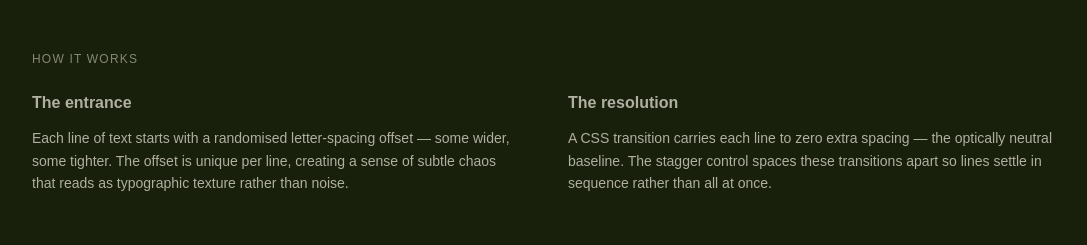
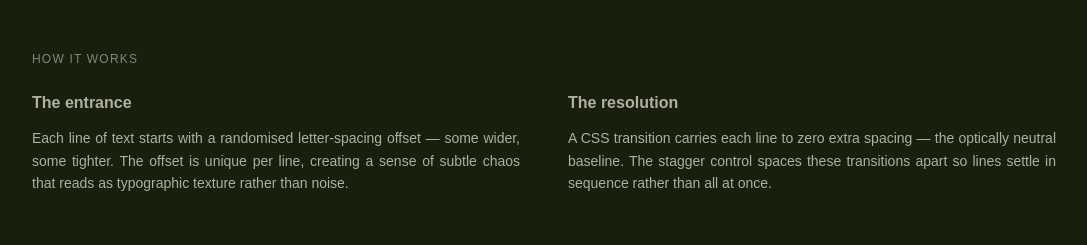
Before and after one commit to Liiift-Studio/Typsettle, a Next.js app in the folder site/: page / in a window 1280 px wide. Shown: the part 1240-1485 px from the top of the page, without its empty margins (96-1183 px from the left). Built offline with nearby package versions, Linux system fonts and the light colour scheme.

Commit message:
Typographic polish: hide scrollbars, balance headings, justify prose

```diff
--- a/site/src/app/globals.css
+++ b/site/src/app/globals.css
@@ -44,6 +44,30 @@
 	/* Prevent browser scroll-anchor algorithm from snapping to 0 when
 	   rag DOM mutations change paragraph heights during gyro/cursor mode */
 	overflow-anchor: none;
+	text-rendering: optimizeLegibility;
+}
+
+/* Hide scrollbars while keeping scroll functionality */
+html {
+	scrollbar-width: none;
+}
+html::-webkit-scrollbar {
+	display: none;
+}
+
+/* Typographic defaults */
+h1, h2, h3 {
+	text-wrap: balance;
+}
+
+p {
+	text-wrap: pretty;
+}
+
+/* Justified prose in explanation sections */
+.prose-grid p:not([class]) {
+	text-align: justify;
+	hyphens: auto;
 }
 
 input[type="range"] {
--- a/site/src/app/page.tsx
+++ b/site/src/app/page.tsx
@@ -40,7 +40,7 @@
 			{/* Explanation */}
 			<section className="w-full max-w-2xl lg:max-w-5xl flex flex-col gap-6">
 				<p className="text-xs uppercase tracking-widest opacity-50">How it works</p>
-				<div className="grid grid-cols-1 sm:grid-cols-2 gap-12 text-sm leading-relaxed opacity-70">
+				<div className="prose-grid grid grid-cols-1 sm:grid-cols-2 gap-12 text-sm leading-relaxed opacity-70">
 					<div className="flex flex-col gap-3">
 						<p className="font-semibold opacity-100 text-base">The entrance</p>
 						<p>Each line of text starts with a randomised letter-spacing offset — some wider, some tighter. The offset is unique per line, creating a sense of subtle chaos that reads as typographic texture rather than noise.</p>
```
